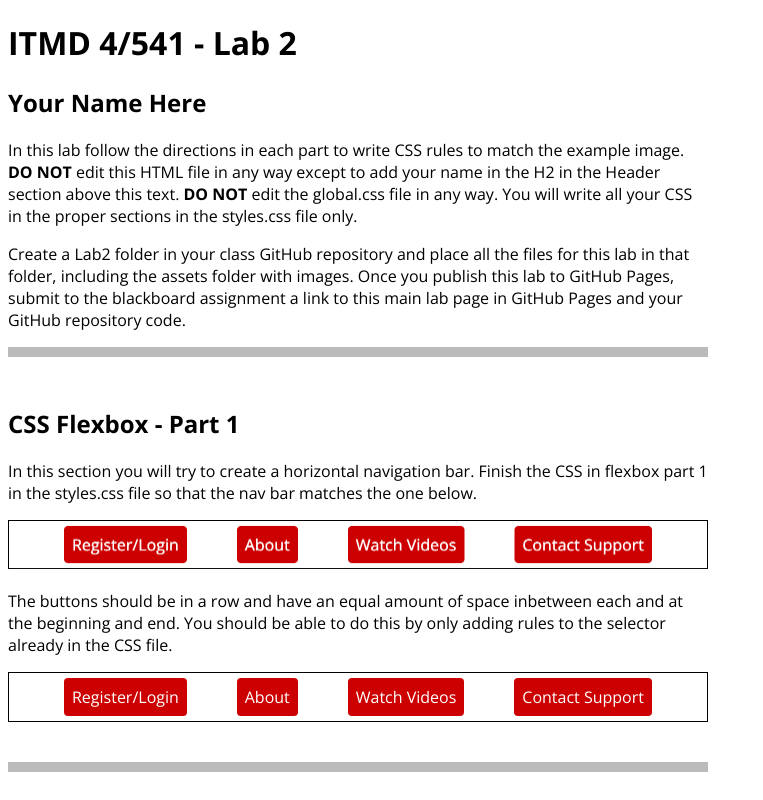
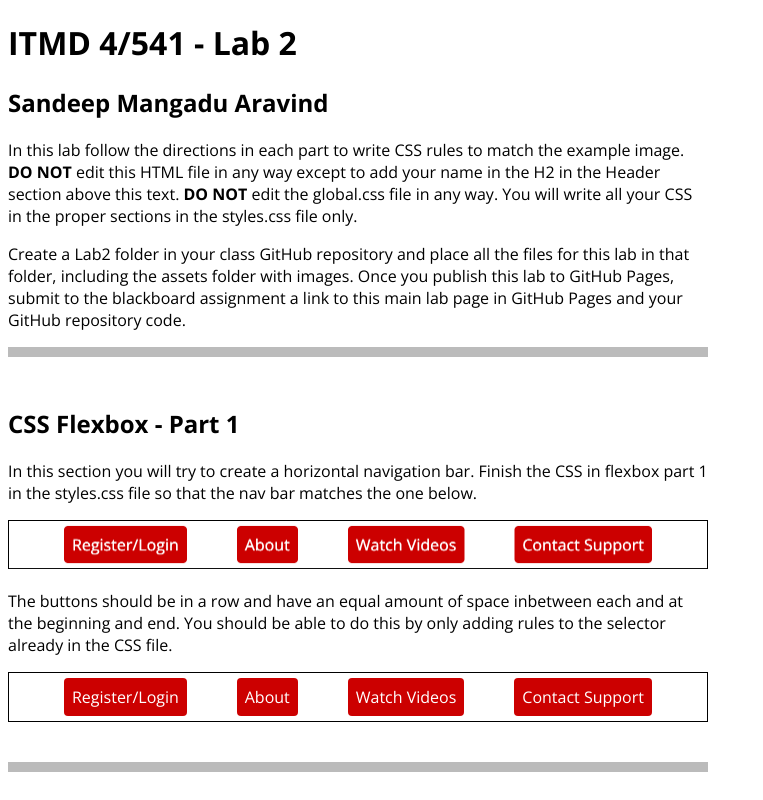
Before and after one commit to SandeepMa98/ITMD-541, a plain HTML site: page Lab2/index.html in a window 1280 px wide. Shown: the top 800 px of the page, without its empty margins (0-763 px from the left). Drawn offline with nearby package versions, Linux system fonts and the light colour scheme.

Commit message:
Update index.html

```diff
--- a/Lab2/index.html
+++ b/Lab2/index.html
@@ -14,7 +14,7 @@
 <body>
   <header class="w700">
     <h1>ITMD 4/541 - Lab 2</h1>
-    <h2>Your Name Here</h2>
+    <h2>Sandeep Mangadu Aravind</h2>
     <p>In this lab follow the directions in each part to write CSS rules to match the example image. <strong>DO NOT</strong> edit this HTML file in any way except to add your name in the H2 in the Header section above this text. <strong>DO NOT</strong> edit the global.css file in any way. You will write all your CSS in the proper sections in the styles.css file only.</p>
     <p>Create a Lab2 folder in your class GitHub repository and place all the files for this lab in that folder, including the assets folder with images. Once you publish this lab to GitHub Pages, submit to the blackboard assignment a link to this main lab page in GitHub Pages and your GitHub repository code.</p>
   </header>
```
